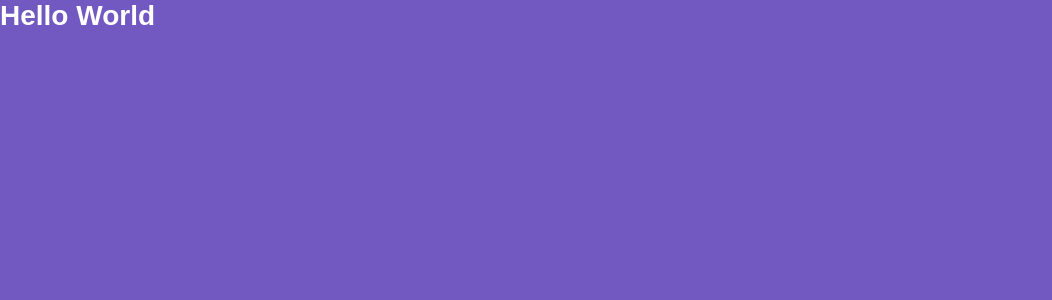
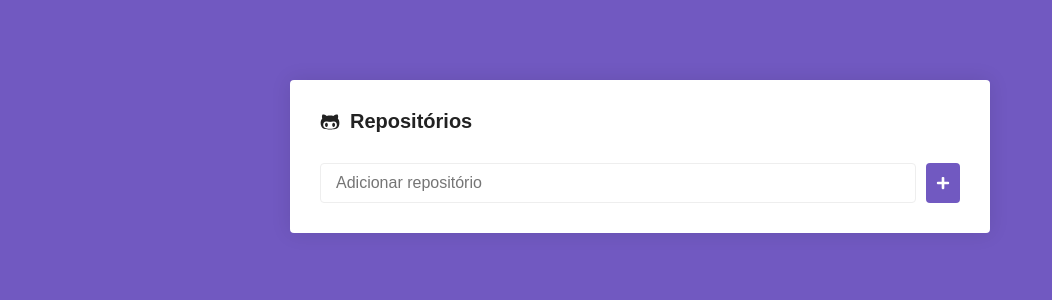
Before and after one commit to burn-c/ReactJS-Project, a React (Create React App) app in the folder module05/: page / in a window 1280 px wide. Shown: the top 300 px of the page, without its empty margins (0-1052 px from the left). Built offline with nearby package versions, Linux system fonts and the light colour scheme; the HTML template or start-up script is replaced by a standard one.

Commit message:
Style: Main

```diff
--- a/module05/package.json
+++ b/module05/package.json
@@ -5,6 +5,7 @@
   "dependencies": {
     "react": "^16.11.0",
     "react-dom": "^16.11.0",
+    "react-icons": "^3.8.0",
     "react-router-dom": "^5.1.2",
     "react-scripts": "3.2.0",
     "styled-components": "^4.4.1"
--- a/module05/src/pages/Main/index.js
+++ b/module05/src/pages/Main/index.js
@@ -1,7 +1,23 @@
 import React from 'react';
 
-import { Title } from './styles';
+import { FaGithubAlt, FaPlus } from 'react-icons/fa';
+import { Container, Form, SubmitButton } from './styles';
 
 export default function Main() {
-  return <Title>Hello World</Title>;
+  return (
+    <Container>
+      <h1>
+        <FaGithubAlt />
+        Repositórios
+      </h1>
+
+      <Form onSubmit={() => {}}>
+        <input type="text" placeholder="Adicionar repositório" />
+
+        <SubmitButton disabled>
+          <FaPlus color="#FFF" size={14} />
+        </SubmitButton>
+      </Form>
+    </Container>
+  );
 }
--- a/module05/src/pages/Main/styles.js
+++ b/module05/src/pages/Main/styles.js
@@ -1,5 +1,49 @@
 import styled from 'styled-components';
 
-export const Title = styled.h1`
-  color: #fff;
+export const Container = styled.div`
+  max-width: 700px;
+  background: #fff;
+  border-radius: 4px;
+  box-shadow: 0 0 20px rgba(0, 0, 0, 0.1);
+  padding: 30px;
+  margin: 80px auto;
+
+  h1 {
+    font-size: 20px;
+    display: flex;
+    flex-direction: row;
+    align-items: center;
+
+    svg {
+      margin-right: 10px;
+    }
+  }
 `;
+
+export const Form = styled.form`
+  margin-top: 30px;
+  display: flex;
+  flex-direction: row;
+
+  input {
+    flex: 1;
+    border: 1px solid #eee;
+    padding: 10px 15px;
+    border-radius: 4px;
+    font-size: 16px;
+  }
+`;
+
+export const SubmitButton = styled.button.attrs({
+  type: 'submit',
+})`
+  background: #7159c1;
+  border: 0;
+  padding: 10px;
+  margin-left: 10px;
+  border-radius: 4px;
+
+  display: flex;
+  justify-content: center;
+  align-items: center;
+`;
```
Also changed, not shown: 1 other file (tests, documents, lock files or other folders).
